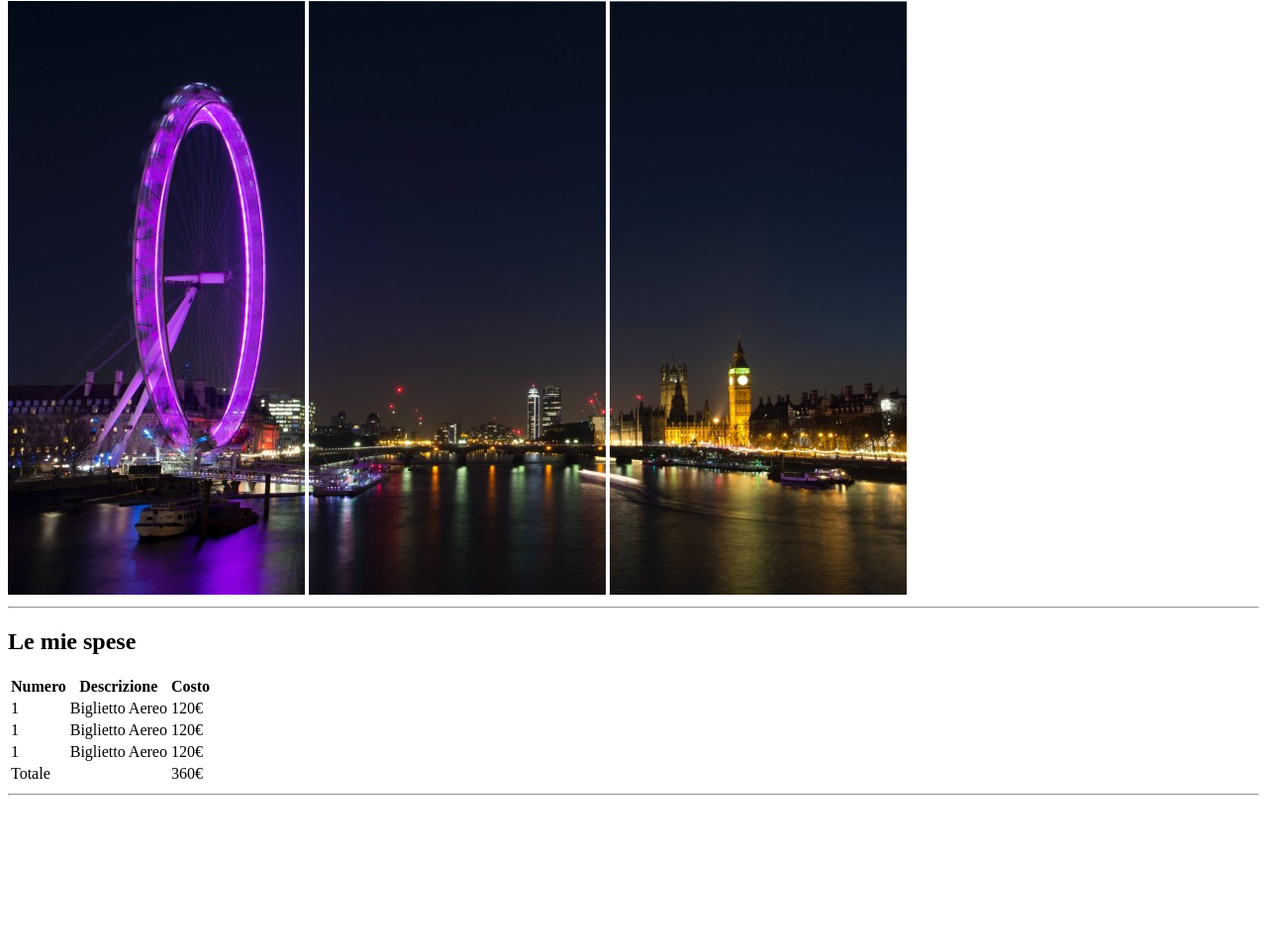
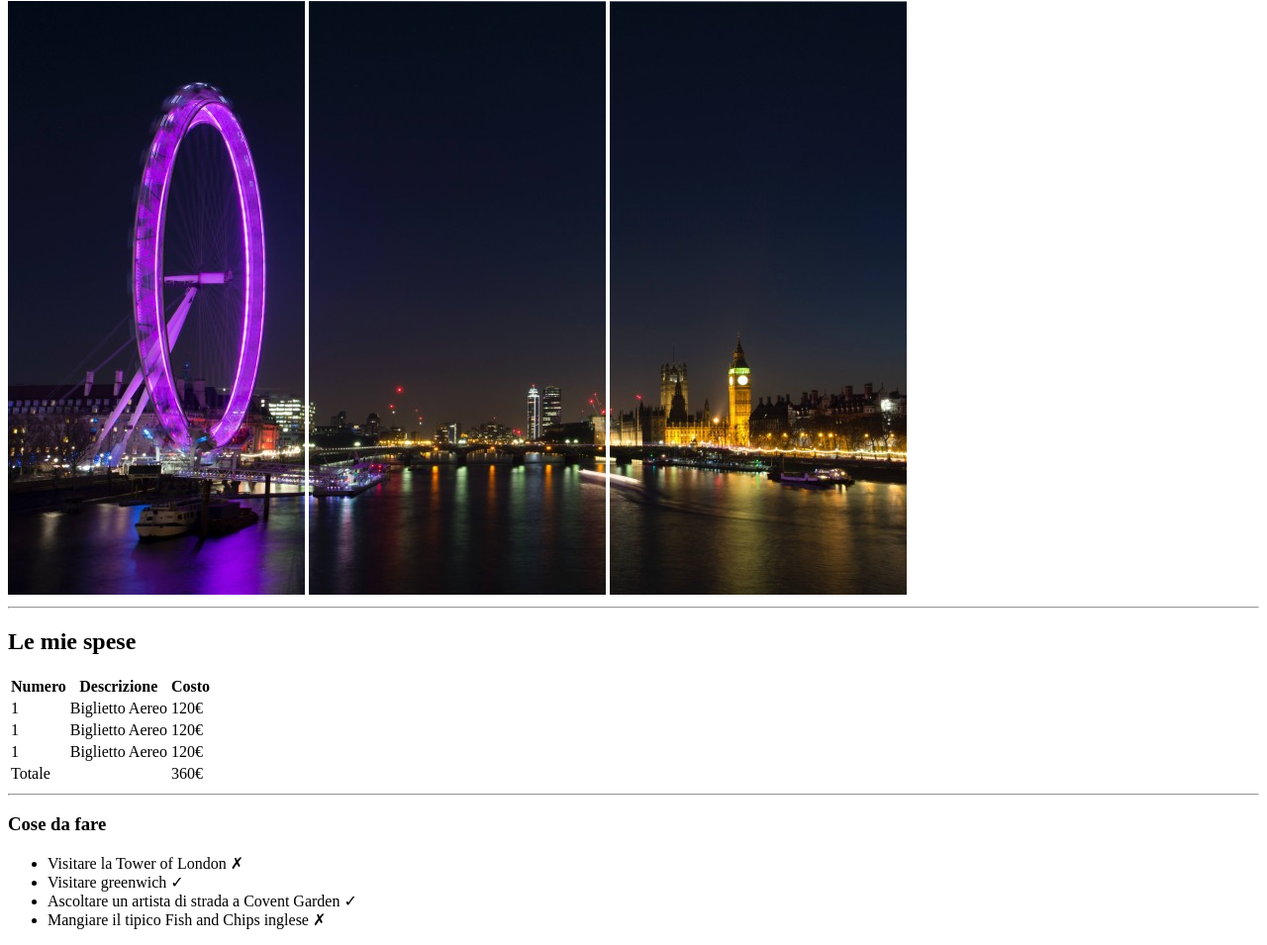
Before and after one commit to StefanoDeCapitani/html-london-trip, a plain HTML site: page index.html in a window 1280 px wide. Shown: the part 79-1034 px from the top of the page at 99% size. Before the commit the page ends 891 px from the top, so only its background shows below. Drawn offline with Linux system fonts and the light colour scheme.

Commit message:
<section> Cose da fare completato

```diff
--- a/index.html
+++ b/index.html
@@ -49,7 +49,15 @@
         </table>
         <hr />
       </section>
-      <section></section>
+      <section>
+        <h3>Cose da fare</h3>
+        <ul>
+          <li>Visitare la Tower of London &cross;</li>
+          <li>Visitare greenwich &check;</li>
+          <li>Ascoltare un artista di strada a Covent Garden &check;</li>
+          <li>Mangiare il tipico Fish and Chips inglese &cross;</li>
+        </ul>
+      </section>
       <section></section>
       <section></section>
     </main>
```
